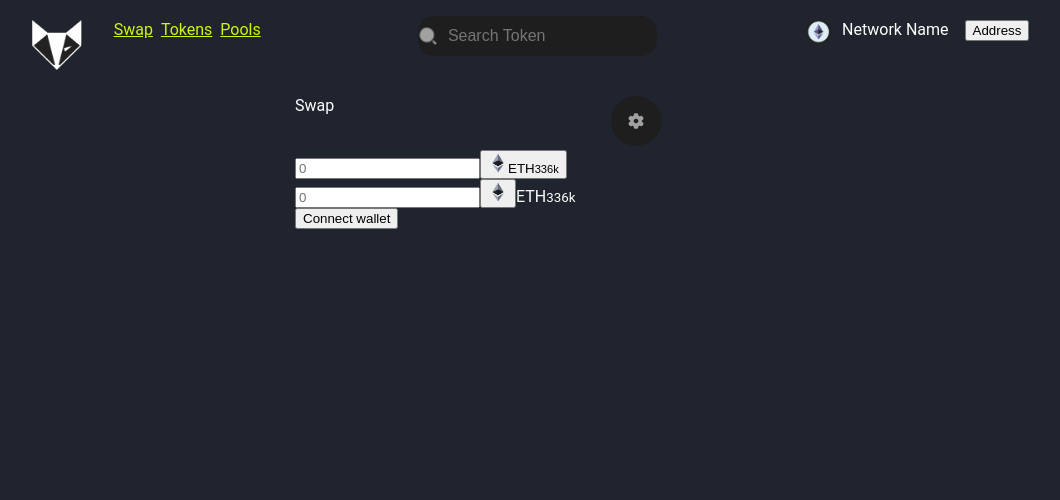
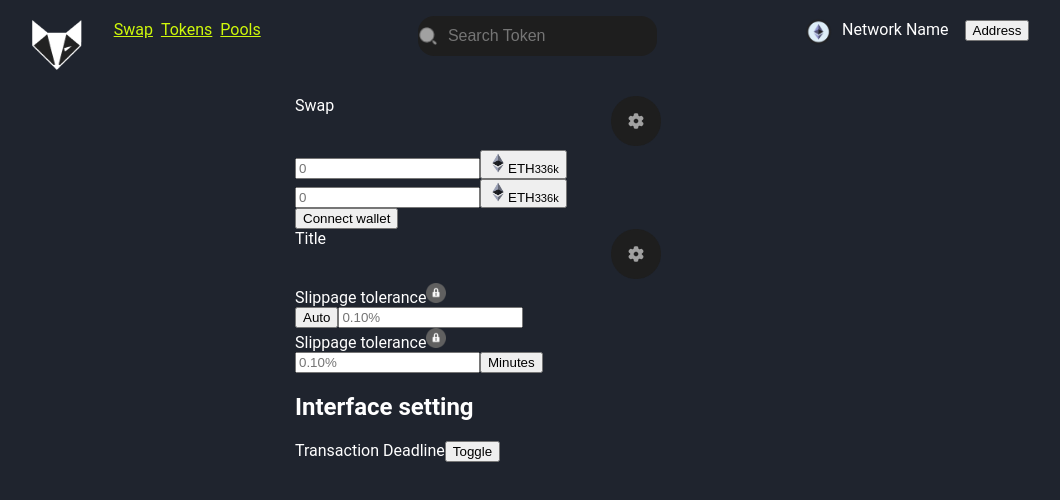
Before and after one commit to mistertandon/web3-project-020-uniswap-clone, a Next.js app: page / in a window 1280 px wide. Both pictures are taken after a click on the picture 665 px from the left and 121 px from the top of the page. Shown: the top 500 px of the page, without its empty margins (29-1089 px from the left). Built offline with nearby package versions, Linux system fonts and the light colour scheme.

Commit message:
feat: Develop basic design and functionality for Token component

```diff
--- a/Components/HeroSection/HeroSection.jsx
+++ b/Components/HeroSection/HeroSection.jsx
@@ -1,12 +1,12 @@
 import { useState } from "react";
 import Image from "next/image";
 import images from "./../../assets";
-import { SearchToken } from "./../index";
+import { SearchToken, Token } from "./../index";
 
 const HeroSection = ({ accounts, tokenData }) => {
   const [openSetting, setOpenSetting] = useState(false);
   const [openToken, setOpenToken] = useState(false);
-  const [openTokensTwo, setTokensTwo] = useState(false);
+  const [openTokensTwo, setOpenTokensTwo] = useState(false);
 
   const [tokenOne, setTokenOne] = useState({ name: "", image: "" });
   const [tokenTwo, setTokenTwo] = useState({ name: "", image: "" });
@@ -14,16 +14,17 @@ const HeroSection = ({ accounts, tokenData }) => {
     <section className="grid grid-cols-12">
       <div className="col-start-4 col-end-7">Swap</div>
       {/* Token One */}
-      <div className="col-start-7 col-end-8">
+      <div className="col-start-7 col-end-9">
         <Image
           src={images.close}
           alt="Image"
           width={50}
           height={50}
-          onClick={() => setOpenSetting(false)}
+className="cursor-pointer"
+          onClick={() => setOpenSetting(true)}
         />
       </div>
-      <div className="col-start-4 col-end-8">
+      <div className="col-start-4 col-end-9">
         <input
           type="text"
           placeholder="0"
@@ -40,7 +41,7 @@ const HeroSection = ({ accounts, tokenData }) => {
         </button>
       </div>
       {/* Token Two */}
-      <div className="col-start-4 col-end-8">
+      <div className="col-start-4 col-end-9">
         <input
           type="text"
           placeholder="0"
@@ -52,19 +53,20 @@ const HeroSection = ({ accounts, tokenData }) => {
             width={20}
             height={20}
           />
+          {tokenTwo.name || "ETH"}
+          <small>336k</small>
         </button>
-        {tokenTwo.name || "ETH"}
-        <small>336k</small>
       </div>
       {/* Account */}
-      <div className="col-start-4 col-end-8">
+      <div className="col-start-4 col-end-9">
         {accounts ? (
           <button onClick={() => {}}>Connect wallet</button>
         ) : (
-          <button onClick={() => {}}>Swap</button>
+          <button onClick={() => {}}>-</button>
         )}
       </div>
-      <div>
+      <div className="col-span-full">
+        {openSetting && <Token setOpenSetting={setOpenSetting}/>}
         {openToken && (
           <SearchToken
             openToken={setOpenToken}
@@ -74,7 +76,7 @@ const HeroSection = ({ accounts, tokenData }) => {
         )}
         {openToken && (
           <SearchToken
-            openToken={setOpenToken}
+            openToken={setOpenTokensTwo}
             tokens={setTokenTwo}
             tokenData={tokenData}
           />
--- /dev/null
+++ b/Components/Token/Token.jsx
@@ -0,0 +1,59 @@
+import Image from "next/image";
+import images from "./../../assets";
+
+const Token = ({ setOpenSetting }) => {
+  return (
+    <section className="grid grid-flow-row grid-cols-12 col-span-full">
+      <div className="col-start-4 col-end-7">Title</div>
+      <div className="col-start-7 col-end-9">
+        <Image
+          src={images.close}
+          alt="image"
+          width={50}
+          height={50}
+          className="cursor-pointer"
+          onClick={() => setOpenSetting(false)}
+        />
+      </div>
+      <div className="col-start-4 col-end-9">
+        Slippage tolerance
+        <Image
+          src={images.lock}
+          alt="Slippage tolerance"
+          width={20}
+          height={20}
+        />
+      </div>
+      <div className="col-start-4 col-end-9">
+        <button>Auto</button>
+        <input
+          type="text"
+          placeholder="0.10%"
+        />
+      </div>
+      <div className="col-start-4 col-end-9">
+        Slippage tolerance
+        <Image
+          src={images.lock}
+          alt="Slippage tolerance"
+          width={20}
+          height={20}
+        />
+      </div>
+      <div className="col-start-4 col-end-9">
+        <input
+          type="text"
+          placeholder="0.10%"
+        />
+        <button>Minutes</button>
+      </div>
+      <h2 className="col-start-4 col-end-9">Interface setting</h2>
+      <div className="col-start-4 col-end-9">
+        Transaction Deadline
+        <button>Toggle</button>
+      </div>
+    </section>
+  );
+};
+
+export default Token;
--- /dev/null
+++ b/Components/Token/index.jsx
@@ -0,0 +1,2 @@
+import Token from './Token';
+export default Token;
--- a/Components/index.jsx
+++ b/Components/index.jsx
@@ -4,5 +4,6 @@ import NavBar from "./NavBar";
 import SearchToken from "./SearchToken";
 import Toggle from "./Toggle";
 import TokenList from "./TokenList";
+import Token from "./Token";
 
-export { HeroSection, Modal, NavBar, SearchToken, Toggle, TokenList };
+export { HeroSection, Modal, NavBar, SearchToken, Toggle, Token, TokenList };
```
